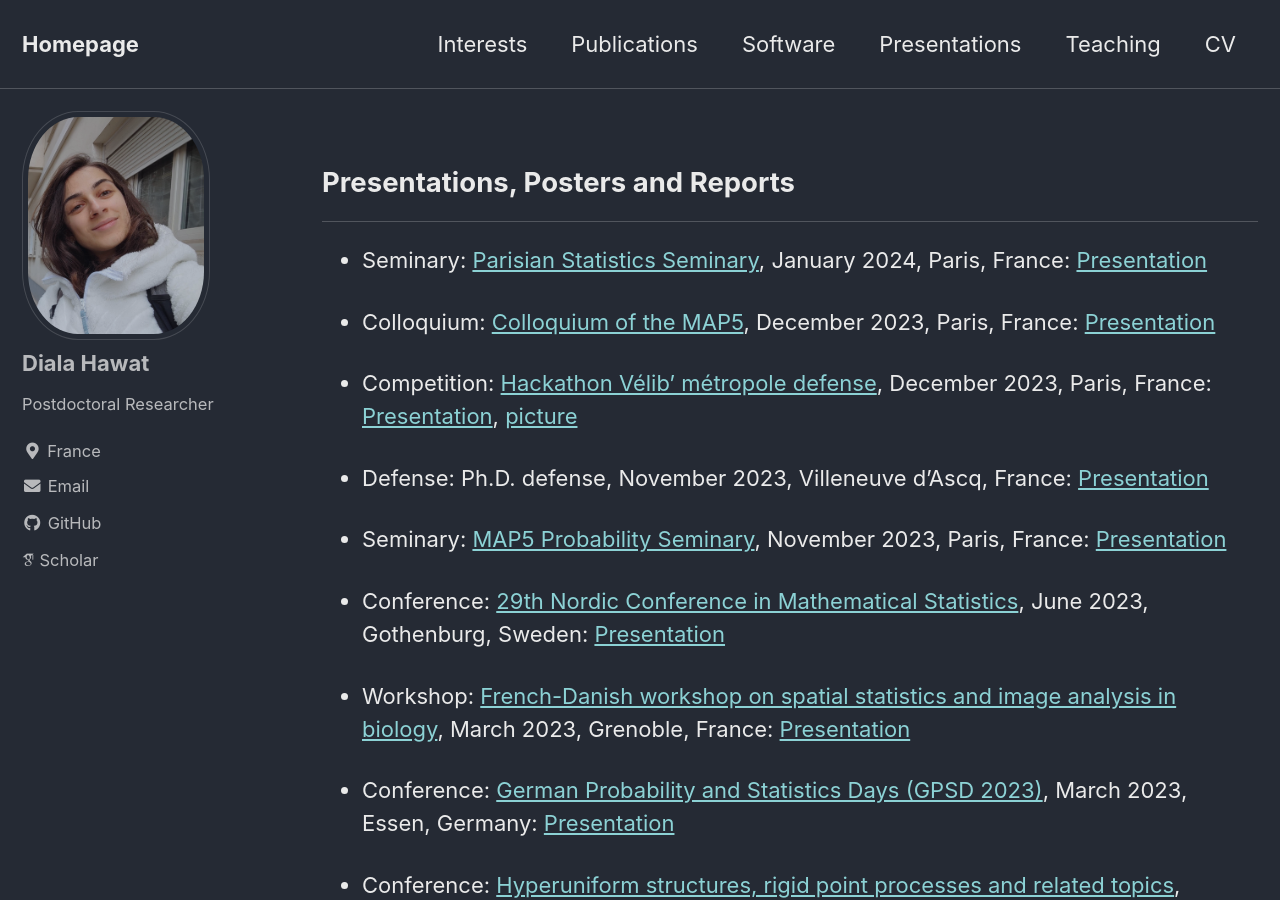
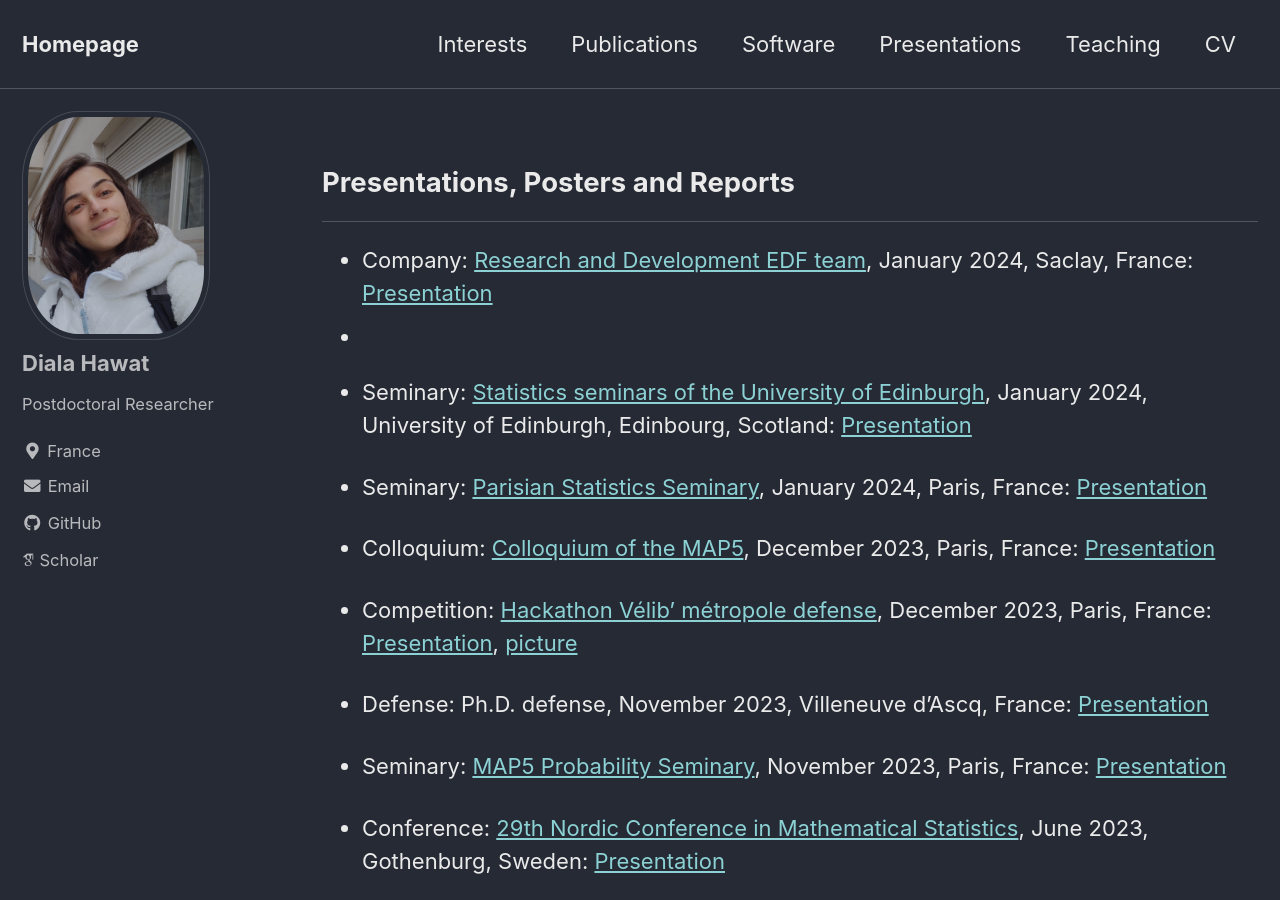
Before and after one commit to dhawat/dhawat.github.io, a Jekyll site: the page built from _pages/presentations.md, in a window 1280 px wide and 900 px high. Built offline with Jekyll 4.4.1, drawn with Linux system fonts in a browser that asks for light colours; cached includes are drawn as plain includes; nearby versions of some CDN libraries; some web fonts are replaced.

Commit message:
update presentatiosn

```diff
--- a/_pages/presentations.md
+++ b/_pages/presentations.md
@@ -9,10 +9,13 @@ title: ""
 ## Presentations, Posters and Reports
 ----
 
+- Company: [Research and Development EDF team](https://www.edf.fr/groupe-edf/inventer-l-avenir-de-l-energie/r-d-un-savoir-faire-mondial/5-ans-edf-lab-saclay/histoire-du-site-edf-lab-paris-saclay), January 2024, Saclay, France: [Presentation]({{ site.url }}/assets/pdfs/../../../../assets/pdfs/EDF_2024.pdf)
+-
+- Seminary: [Statistics seminars of the University of Edinburgh](https://www.maths.ed.ac.uk/school-of-mathematics/events/statistics), January 2024, University of Edinburgh, Edinbourg, Scotland: [Presentation]({{ site.url }}/assets/pdfs/../../../../assets/pdfs/Edinburgh_2024.pdf)
+
 - Seminary: [Parisian Statistics Seminary](https://sites.google.com/site/semstats/home), January 2024, Paris, France: [Presentation]({{ site.url }}/assets/pdfs/../../../../assets/pdfs/paresien_seminary_of_statistics_2024.pdf)
 
 - Colloquium: [Colloquium of the MAP5](https://map5.mi.parisdescartes.fr/events/mariem-abaach-mehdi-boussaa-diala-hawat-alexander-reisach-map5-universite-paris-cite/), December 2023, Paris, France: [Presentation]({{ site.url }}/assets/pdfs/../../../../assets/pdfs/colloq_hackathon_2023.pdf)
-
 
 - Competition: [Hackathon Vélib' métropole defense](https://blog.velib-metropole.fr/hackathon/), December 2023, Paris, France: [Presentation]({{ site.url }}/assets/pdfs/../../../../assets/pdfs/hackathon_defense_2023.pdf), [picture]({{ site.url }}/assets/pdfs/../../../../assets/images/winner_picture.jpeg)
 
```
